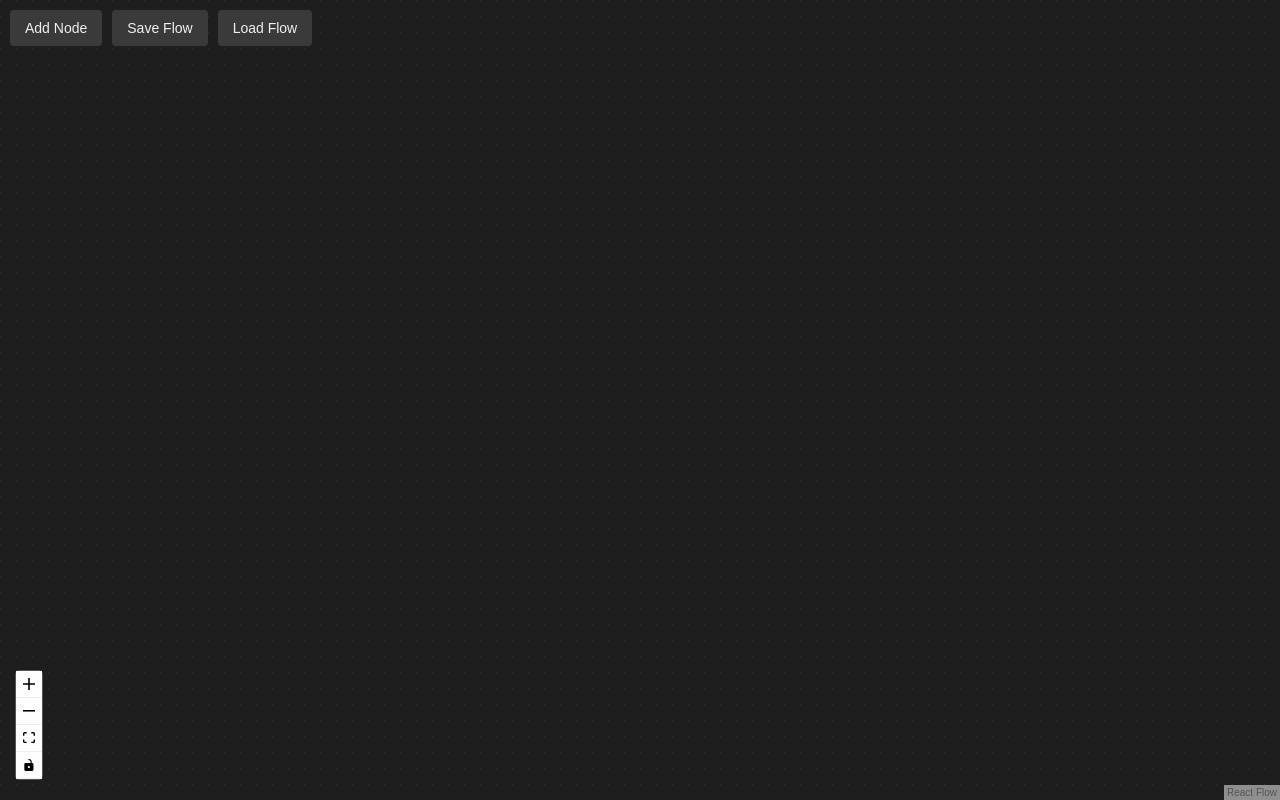
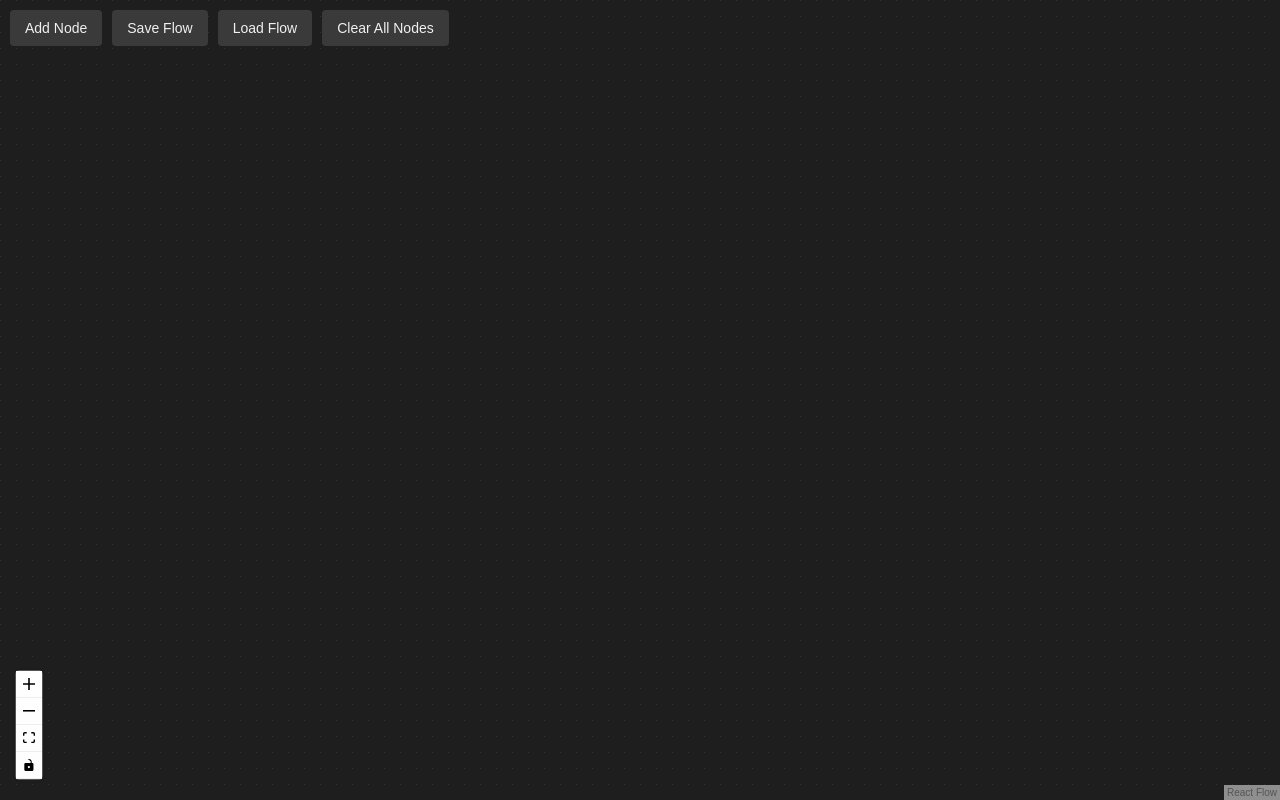
Before and after one commit to emanshah0/fpg, a React (Create React App) app: page / in a window 1280 px wide. Built offline with nearby package versions, Linux system fonts and the light colour scheme.

Commit message:
feat: add "Clear All Nodes" button and functionality to reset the flow

```diff
--- a/src/App.css
+++ b/src/App.css
@@ -1,5 +1,3 @@
-/* src/App.css */
-
 body {
   margin: 0;
   font-family: Arial, sans-serif;
@@ -49,3 +47,18 @@ body {
   stroke-width: 3px !important; /* Increase edge width on hover */
   cursor: pointer; /* Indicate interactivity */
 }
+
+.clear-all-button {
+  padding: 10px 15px;
+  background-color: #3a3a3a;
+  color: #f0f0f0;
+  border: none;
+  border-radius: 4px;
+  font-size: 14px;
+  cursor: pointer;
+  transition: background-color 0.3s ease;
+}
+
+.clear-all-button:hover {
+  background-color: #575757;
+}
--- a/src/App.js
+++ b/src/App.js
@@ -7,7 +7,6 @@ import ReactFlow, {
   useNodesState,
   useEdgesState,
   addEdge,
-  removeElements,
   getConnectedEdges,
   Position,
 } from 'react-flow-renderer';
@@ -15,14 +14,10 @@ import CustomNode from './components/CustomNode';
 import './App.css';
 import { PROCESS_LIST } from './components/Processes';
 
-const initialNodes = [
-  // Optionally, define initial nodes here
-];
-
 const nodeTypes = { customNode: CustomNode };
 
 function App() {
-  const [nodes, setNodes, onNodesChange] = useNodesState(initialNodes);
+  const [nodes, setNodes, onNodesChange] = useNodesState([]);
   const [edges, setEdges, onEdgesChange] = useEdgesState([]);
 
   const onConnect = useCallback(
@@ -65,8 +60,10 @@ function App() {
         const targetNode = nodes.find((node) => node.id === edge.target);
         if (targetNode) {
           // Remove the source label from the target node's sourceLabels array
+          const sourceNode = nodes.find((n) => n.id === edge.source);
+          const sourceLabel = sourceNode ? sourceNode.data.label : 'Unknown';
           const updatedSourceLabels = targetNode.data.sourceLabels.filter(
-            (label) => label !== nodes.find((n) => n.id === edge.source)?.data.label
+            (label) => label !== sourceLabel
           );
           setNodes((nds) =>
             nds.map((node) =>
@@ -186,6 +183,12 @@ function App() {
     [setNodes, setEdges]
   );
 
+  // Clear all nodes and edges
+  const clearAll = useCallback(() => {
+    setNodes([]);
+    setEdges([]);
+  }, [setNodes, setEdges]);
+
   return (
     <div style={{ height: '100vh' }}>
       <div className="button-group">
@@ -205,6 +208,9 @@ function App() {
           onChange={loadFlow}
           style={{ display: 'none' }}
         />
+        <button onClick={clearAll} className="clear-all-button">
+          Clear All Nodes
+        </button>
       </div>
       <ReactFlowProvider>
         <ReactFlow
--- a/src/components/CustomNode.js
+++ b/src/components/CustomNode.js
@@ -1,4 +1,3 @@
-// src/components/CustomNode.js
 import React, { memo, useEffect } from 'react';
 import { Handle, Position } from 'react-flow-renderer';
 import './CustomNode.css';
```
